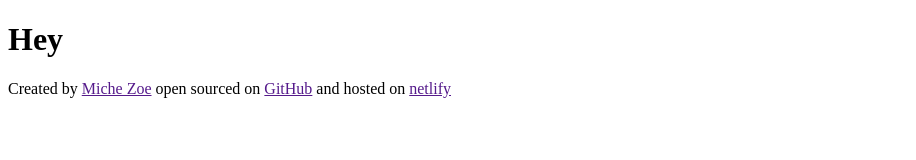
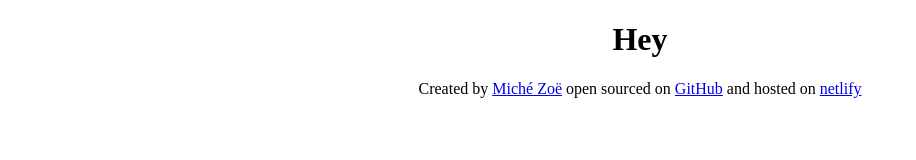
Before and after one commit to MZW184/poem_generator, a plain HTML site: page index.html in a window 1280 px wide. Shown: the whole page, without its empty margins (0-916 px from the left). Drawn offline with Linux system fonts and the light colour scheme.

Commit message:
deployed on netlify

```diff
--- a/index.html
+++ b/index.html
@@ -10,8 +10,17 @@
     <h1>Hey</h1>
 
     <footer>
-      Created by <a href="">Miche Zoe</a> open sourced on
-      <a href="">GitHub</a> and hosted on <a href="">netlify</a>
+      Created by
+      <a
+        href="https://zoeport.my.canva.site/my-self-taught-web-development-journey"
+        target="_blank"
+        >Miché Zoë</a
+      >
+      open sourced on
+      <a href="https://github.com/" target="_blank">GitHub</a> and hosted on
+      <a href="https://ai-poem-quill-whisper.netlify.app/" target="_blank"
+        >netlify</a
+      >
     </footer>
   </body>
 
--- a/src/styles.css
+++ b/src/styles.css
@@ -0,0 +1,4 @@
+h1,
+footer {
+  text-align: center;
+}
```
